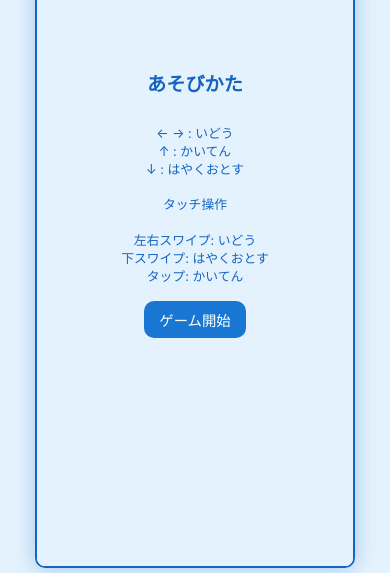
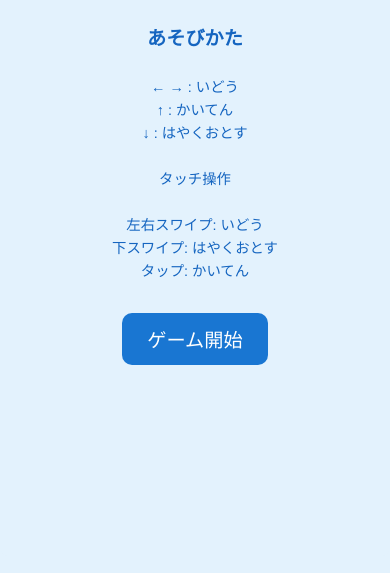
Before and after one commit to takuyataniguchi-jpg/ochige-, a plain HTML site: page index.html in a window 390 px wide. Shown: the part 288-861 px from the top of the page. Drawn offline with Linux system fonts and the light colour scheme.

Commit message:
hennkou5

```diff
--- a/index.html
+++ b/index.html
@@ -7,15 +7,8 @@
     <link rel="stylesheet" href="style.css">
 </head>
 <body>
+    <div id="title-screen" class="overlay">
         <h1>どうぶつぷよ</h1>
-    <div id="main-content">
-        <div id="info-container">
-            <p>スコア: <span id="score">0</span></p>
-            <p>レベル: <span id="level">1</span></p>
-        </div>
-        <div id="game-container">
-            <canvas id="game-canvas" width="320" height="640"></canvas>
-            <div id="start-screen" class="overlay">
         <h2>あそびかた</h2>
         <p>
             ← → : いどう<br>
@@ -27,12 +20,22 @@
             下スワイプ: はやくおとす<br>
             タップ: かいてん
         </p>
-                <button id="start-button">ゲーム開始</button>
+        <button id="title-start-button">ゲーム開始</button>
     </div>
+
+    <div id="main-content" style="display: none;"> <!-- Initially hidden -->
+        <div id="info-container">
+            <p>スコア: <span id="score">0</span></p>
+            <p>レベル: <span id="level">1</span></p>
+        </div>
+        <div id="game-container">
+            <canvas id="game-canvas" width="320" height="640"></canvas>
+
             <div id="game-over-screen" class="overlay" style="display: none;">
                 <h2>ゲームオーバー</h2>
                 <p>スコア: <span id="final-score">0</span></p>
                 <button id="restart-button">もう一度遊ぶ</button>
+                <button id="back-to-title-button">タイトルに戻る</button>
             </div>
         </div>
     </div>
--- a/script.js
+++ b/script.js
@@ -4,18 +4,18 @@ const scoreElement = document.getElementById('score');
 const levelElement = document.getElementById('level');
 
 // UI Elements
-const startScreen = document.getElementById('start-screen');
-const startButton = document.getElementById('start-button');
+const titleScreen = document.getElementById('title-screen');
+const titleStartButton = document.getElementById('title-start-button');
+const mainContent = document.getElementById('main-content');
+// const gameInstructionsOverlay = document.getElementById('game-instructions-overlay'); // Removed
+// const startButton = document.getElementById('start-button'); // Removed
 const gameOverScreen = document.getElementById('game-over-screen');
 const finalScoreElement = document.getElementById('final-score');
 const restartButton = document.getElementById('restart-button');
+const backToTitleButton = document.getElementById('back-to-title-button');
 
 // Audio Element
 const gameBGM = document.getElementById('game-bgm');
-
-// Next Puyo Elements
-// const nextPuyoCanvas = document.getElementById('next-puyo-canvas');
-// const nextPuyoCtx = nextPuyoCanvas.getContext('2d');
 
 const COLS = 8;
 const ROWS = 14; // Game area is 14 rows
@@ -102,7 +102,7 @@ function drawPuyo(x, y, type, context = ctx, yOffset = 0) {
         context.beginPath();
         context.arc(x * BLOCK_SIZE + RADIUS, (y + yOffset) * BLOCK_SIZE + RADIUS, RADIUS - 1, 0, Math.PI * 2);
         context.fill();
-        context.font = `${RADIUS * 1.5}px sans-serif`;
+        context.font = `${RADIUS * 1.5}px "Helvetica Neue", Arial, "Hiragino Kaku Gothic ProN", "Meiryo", sans-serif`;
         context.textAlign = 'center';
         context.textBaseline = 'middle';
         context.fillText(type, x * BLOCK_SIZE + RADIUS, (y + yOffset) * BLOCK_SIZE + RADIUS + 2);
@@ -387,7 +387,9 @@ function init() {
 }
 
 function startGame() {
-    startScreen.style.display = 'none';
+    titleScreen.style.display = 'none';
+    mainContent.style.display = 'flex';
+    // gameInstructionsOverlay.style.display = 'flex'; // Removed
     gameOverScreen.style.display = 'none';
     init();
     spawnPuyo(); // Spawn first puyo and next puyo
@@ -395,6 +397,14 @@ function startGame() {
     animationFrameId = requestAnimationFrame(render);
     gameBGM.play(); // Play BGM
 }
+
+// function dismissInstructionsAndStartGame() { // Removed
+//     gameInstructionsOverlay.style.display = 'none';
+//     spawnPuyo();
+//     updateFallSpeed();
+//     animationFrameId = requestAnimationFrame(render);
+//     gameBGM.play();
+// }
 
 function gameOver() {
     clearInterval(gameLoopId);
@@ -405,8 +415,16 @@ function gameOver() {
     gameBGM.currentTime = 0; // Reset BGM to start
 }
 
-startButton.addEventListener('click', startGame);
-restartButton.addEventListener('click', startGame);
+function goToTitleScreen() {
+    gameOverScreen.style.display = 'none';
+    mainContent.style.display = 'none';
+    titleScreen.style.display = 'flex';
+}
 
-init();
-drawGameState();
+titleStartButton.addEventListener('click', startGame);
+// startButton.addEventListener('click', dismissInstructionsAndStartGame); // Removed
+restartButton.addEventListener('click', startGame); // Changed to startGame
+backToTitleButton.addEventListener('click', goToTitleScreen);
+
+// init(); // Removed
+// drawGameState(); // Removed
--- a/style.css
+++ b/style.css
@@ -10,7 +10,7 @@ html, body {
 
 body {
     background-color: #E3F2FD; /* Soft Blue */
-    font-family: -apple-system, BlinkMacSystemFont, "Segoe UI", "Roboto", "Oxygen", "Ubuntu", "Cantarell", "Fira Sans", "Droid Sans", "Helvetica Neue", sans-serif, "Apple Color Emoji", "Segoe UI Emoji", "Segoe UI Symbol";
+    font-family: "Helvetica Neue", Arial, "Hiragino Kaku Gothic ProN", "Meiryo", sans-serif;
     display: flex;
     flex-direction: column;
     align-items: center;
@@ -37,6 +37,52 @@ h1 {
     padding: 5px;
     height: 100%; /* Take full height of parent (body) */
     justify-content: space-between; /* Distribute space between items */
+}
+
+#title-screen {
+    position: absolute;
+    top: 0;
+    left: 0;
+    width: 100%;
+    height: 100%;
+    background-color: rgba(227, 242, 253, 1); /* Opaque background */
+    display: flex;
+    flex-direction: column;
+    justify-content: center;
+    align-items: center;
+    padding: 20px;
+    text-align: center;
+}
+
+#title-screen h1 {
+    font-size: 3em;
+    margin-bottom: 20px;
+}
+
+#title-screen h2 {
+    font-size: 1.5em;
+    margin-bottom: 10px;
+}
+
+#title-screen p {
+    font-size: 1.1em;
+    line-height: 1.6;
+    margin-bottom: 30px;
+}
+
+#title-start-button {
+    background-color: #1976D2; /* Blue */
+    color: white;
+    border: none;
+    padding: 15px 30px;
+    font-size: 1.5em;
+    border-radius: 10px;
+    cursor: pointer;
+    transition: background-color 0.3s;
+}
+
+#title-start-button:hover {
+    background-color: #1565C0; /* Darker Blue */
 }
 
 #game-container {
@@ -90,6 +136,22 @@ canvas {
     box-sizing: border-box;
 }
 
+#game-instructions-overlay {
+    position: absolute;
+    top: 0;
+    left: 0;
+    width: 100%;
+    height: 100%;
+    background-color: rgba(227, 242, 253, 0.85);
+    display: flex;
+    flex-direction: column;
+    justify-content: center;
+    align-items: center;
+    border-radius: 8px;
+    padding: 10px;
+    box-sizing: border-box;
+}
+
 .overlay h2 {
     color: #1565C0;
     font-size: 1.8em;
@@ -117,6 +179,10 @@ canvas {
     text-align: center;
     line-height: 1.4;
     margin-bottom: 15px;
+}
+
+#game-over-screen button {
+    margin-top: 10px; /* Space between buttons */
 }
 
 /* Responsive adjustments */
@@ -165,6 +231,23 @@ canvas {
     .overlay p {
         font-size: 0.9em;
     }
+
+    #title-screen h1 {
+        font-size: 2.5em;
+    }
+
+    #title-screen h2 {
+        font-size: 1.2em;
+    }
+
+    #title-screen p {
+        font-size: 0.9em;
+    }
+
+    #title-start-button {
+        padding: 12px 25px;
+        font-size: 1.2em;
+    }
 }
 
 @media (max-width: 480px) {
```
Lines whose indentation alone changed are shown as unchanged.
